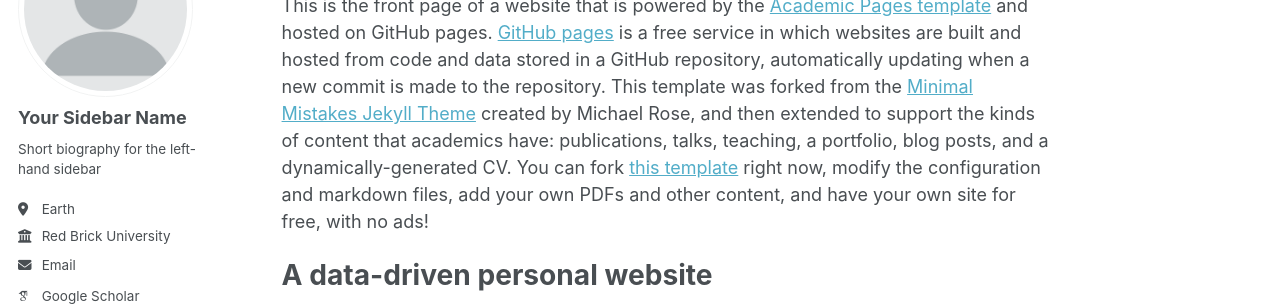
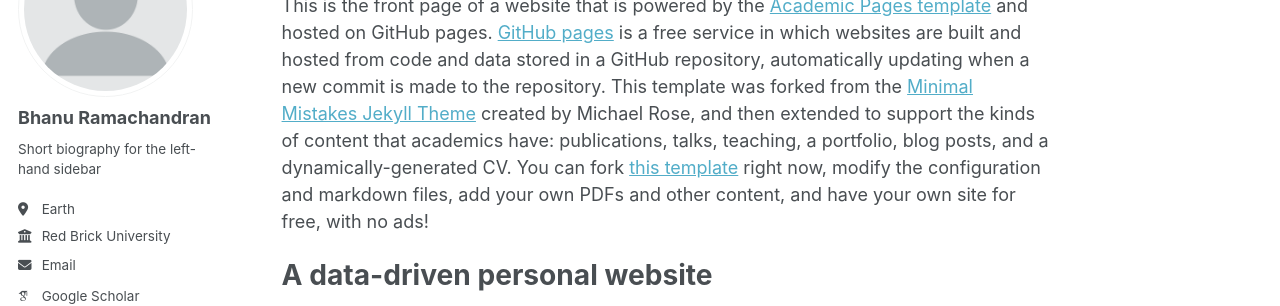
Before and after one commit to BhanuRamachandran/bhanuramachandran.github.io, a Jekyll site: the page built from _pages/about.md, in a window 1280 px wide. Shown: the part 177-483 px from the top of the page. Built offline with Jekyll 4.4.1, drawn with Linux system fonts in a browser that asks for light colours; some web fonts are replaced.

Commit message:
Update _config.yml

```diff
--- a/_config.yml
+++ b/_config.yml
@@ -23,7 +23,7 @@ repository               : "academicpages/academicpages.github.io"
 author:
   # Biographic information
   avatar           : "profile.png"
-  name             : "Your Sidebar Name"
+  name             : "Bhanu Ramachandran"
   pronouns         : # example: "she/her"
   bio              : "Short biography for the left-hand sidebar"
   location         : "Earth"
```
